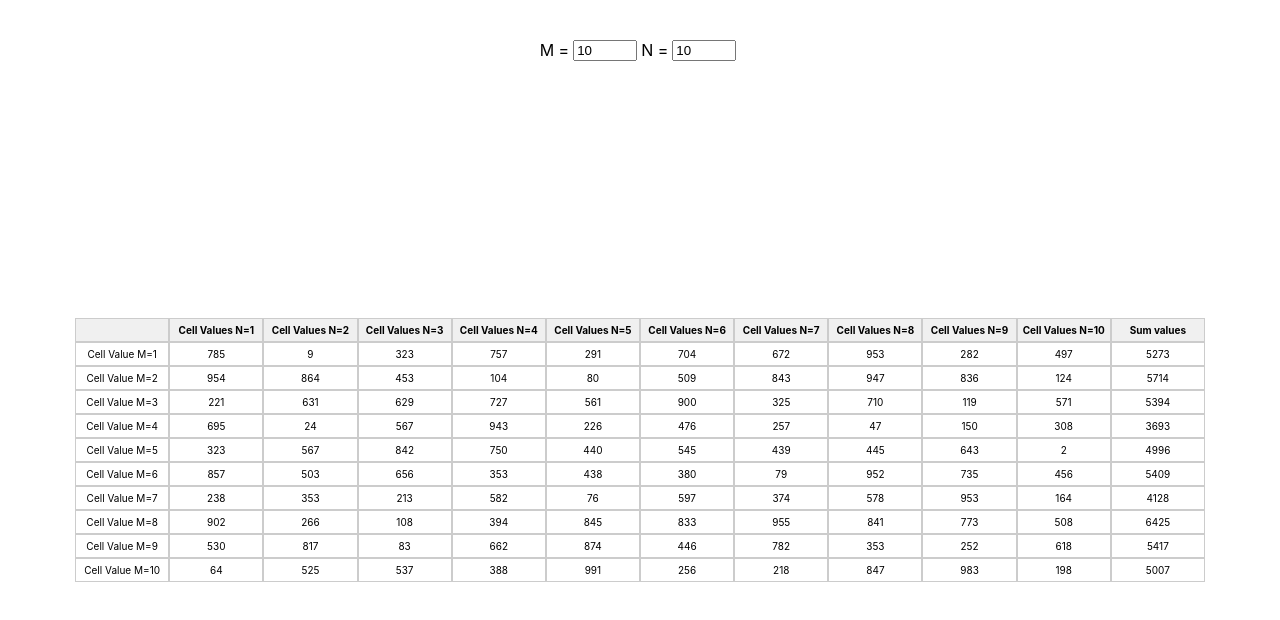
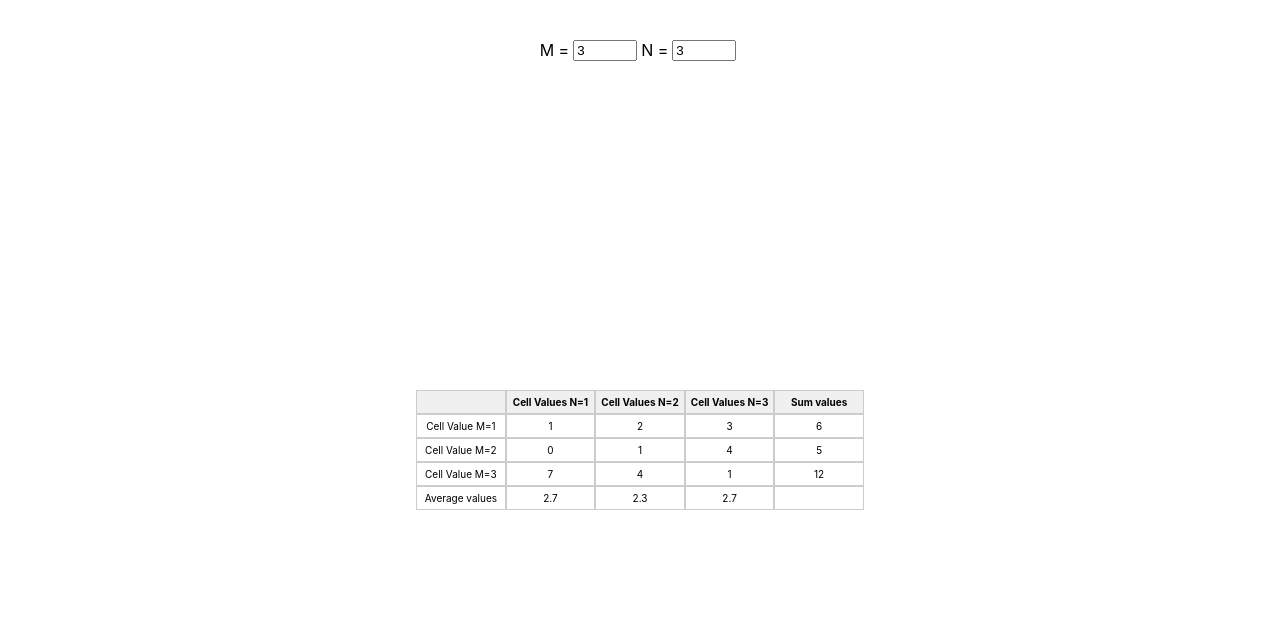
Before and after one commit to Yurii-Yanovitsky/Matrix-Table, a React (Create React App) app: page / in a window 1280 px wide. Shown: the top 620 px of the page. Built offline with nearby package versions, Linux system fonts and the light colour scheme.

Commit message:
Add average row to table for column-wise averages

```diff
--- a/src/App.tsx
+++ b/src/App.tsx
@@ -6,13 +6,13 @@ import "./App.css";
 import MatrixInputForm from "./components/MatrixInputForm";
 
 function App() {
-  const [m, setM] = useState(10);
-  const [n, setN] = useState(10);
+  const [m, setM] = useState(3);
+  const [n, setN] = useState(3);
   const [matrix, setMatrix] = useState(new Array<Array<Cell>>());
   const [isPending, startTransition] = useTransition();
 
   useEffect(() => {
-    setMatrix(generateMatrix(m, n, 1000));
+    setMatrix(generateMatrix(m, n, 10));
   }, [m, n]);
 
   const handleNChange = useCallback((value: number) => {
--- a/src/components/MatrixTable.tsx
+++ b/src/components/MatrixTable.tsx
@@ -42,6 +42,21 @@ const MatrixTable = ({ matrix }: { matrix: Cell[][] }) => {
           </Fragment>
         );
       })}
+      <div className="cell">Average values</div>
+      {Array.from({ length: numberOfColumns }).map((_, columnIndex) => {
+        const columnSum = matrix.reduce(
+          (accumulator, curr) => accumulator + curr[columnIndex].amount,
+          0
+        );
+        const average = Math.round((columnSum / numberOfRows) * 10) / 10;
+
+        return (
+          <div key={columnIndex + 1} className="cell">
+            {average}
+          </div>
+        );
+      })}
+      <div className="cell"></div>
     </div>
   );
 };
```
